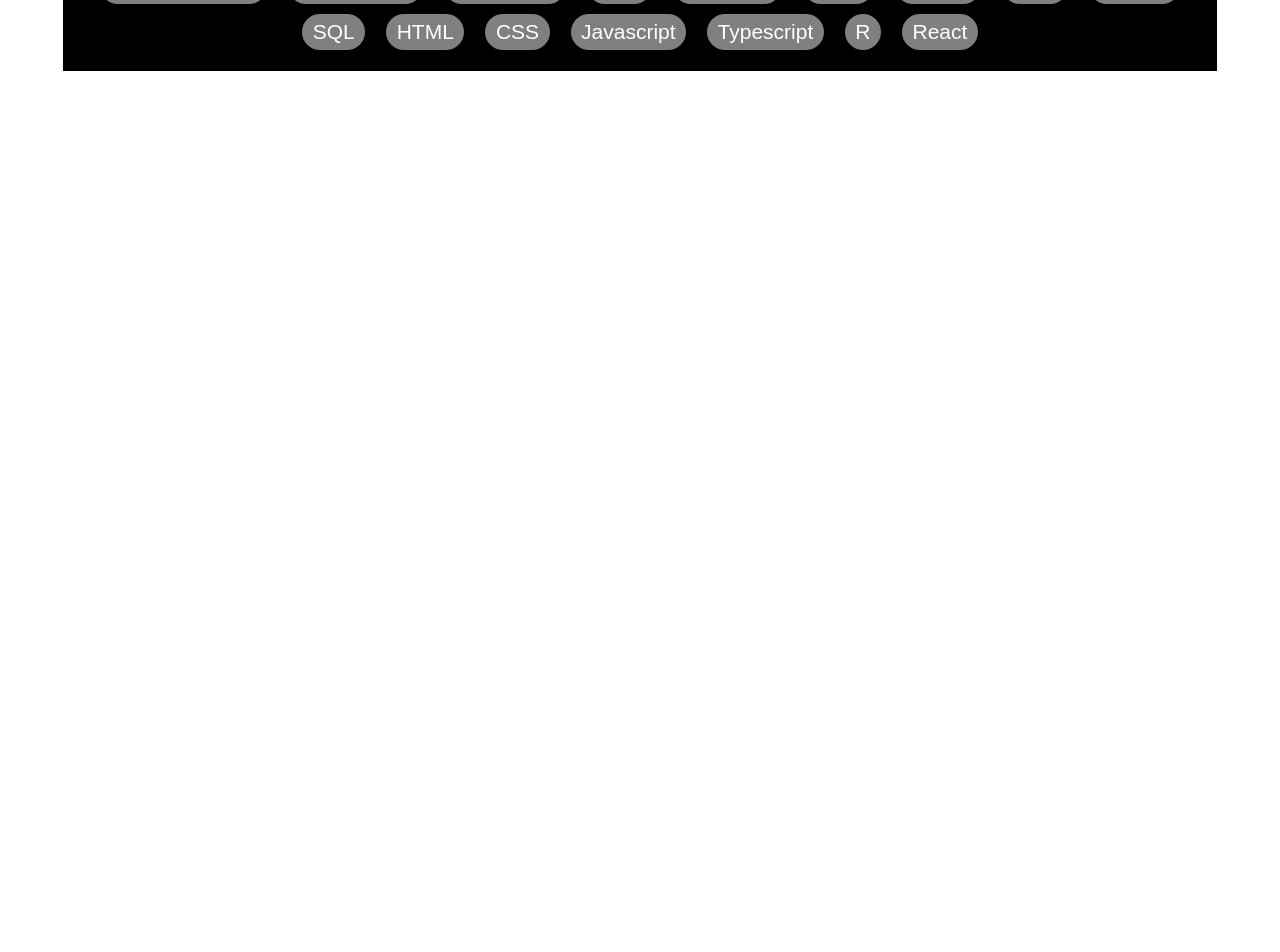
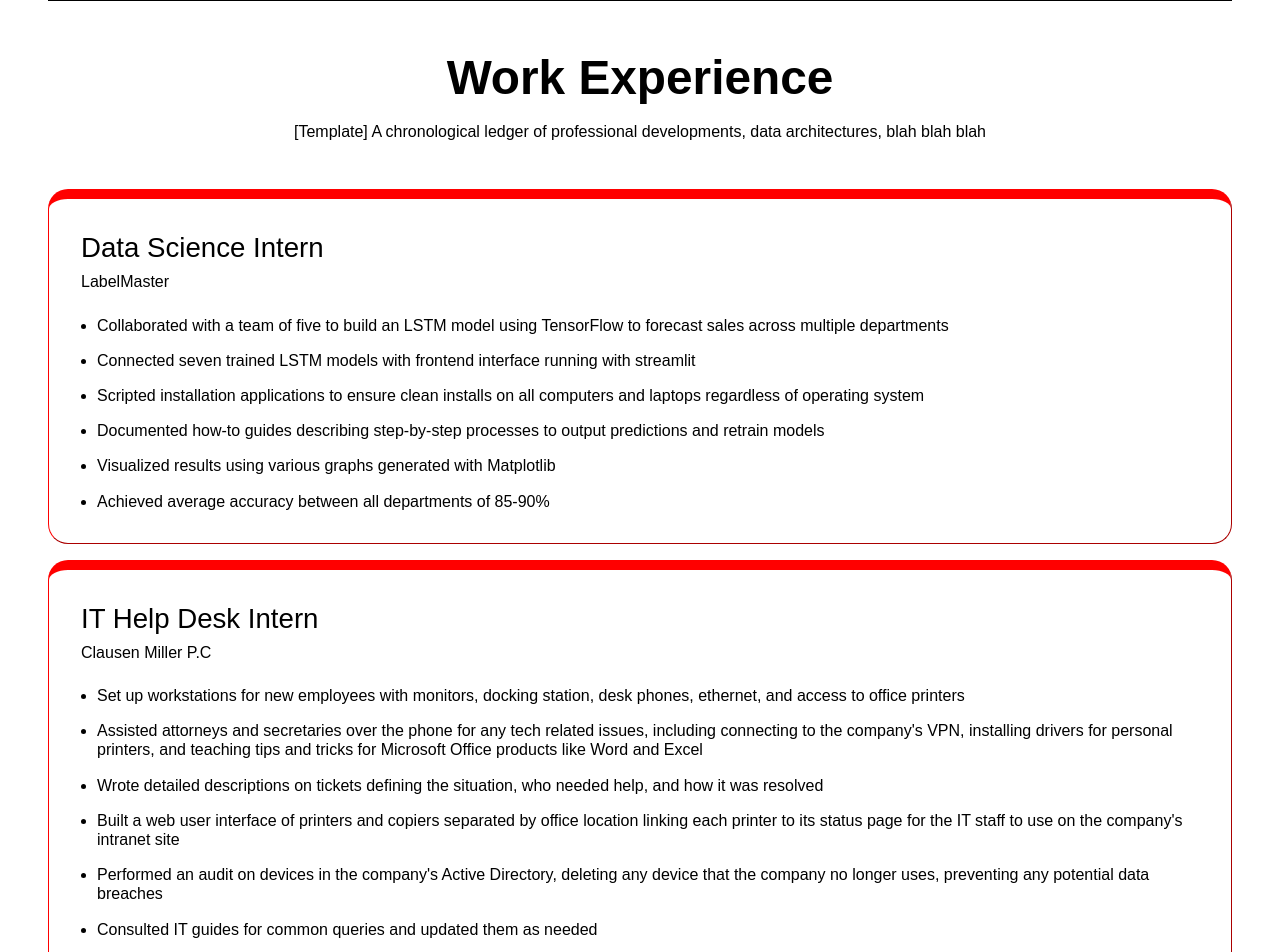
Before and after one commit to Drewster0128/website-portfolio, a Vue app: page / in a window 1280 px wide. Shown: the part 900-1852 px from the top of the page. Before the commit the page ends 1034 px from the top, so only its background shows below. Built offline with nearby package versions, Linux system fonts and the light colour scheme.

Commit message:
Begin work experience

```diff
--- a/src/App.vue
+++ b/src/App.vue
@@ -1,8 +1,10 @@
 <script setup>
 import HelloWorld from './components/HelloWorld.vue'
 import Home from "./components/Home.vue"
+import WorkExperience from './components/WorkExperience.vue';
 </script>
 
 <template>
   <Home />
+  <WorkExperience />
 </template>
--- /dev/null
+++ b/src/components/WorkExperience.vue
@@ -0,0 +1,60 @@
+<script setup>
+
+</script>
+
+<template>
+    <section class="container container--column hero">
+        <h1 class="hero__title">Work Experience</h1>
+        <p class="hero__paragraph">[Template] A chronological ledger of professional developments, data architectures, blah blah blah</p>
+    </section>
+    <section class="container container--column">
+        <article class="experience">
+            <h2 class="experience__title">Data Science Intern</h2>
+            <h3 class="experience__employer">LabelMaster</h3>
+            <ul class="container container--column">
+                <li class="experience__bullet">
+                    Collaborated with a team of five to build an LSTM model using TensorFlow to forecast sales across multiple departments
+                </li>
+                <li class="experience__bullet">
+                    Connected seven trained LSTM models with frontend interface running with streamlit
+                </li>
+                <li class="experience__bullet">
+                    Scripted installation applications to ensure clean installs on all computers and laptops regardless of operating system
+                </li>
+                <li class="experience__bullet">
+                    Documented how-to guides describing step-by-step processes to output predictions and retrain models
+                </li>
+                <li class="experience__bullet">
+                    Visualized results using various graphs generated with Matplotlib
+                </li>
+                <li class="experience__bullet">
+                    Achieved average accuracy between all departments of 85-90%
+                </li>
+            </ul>
+        </article>
+        <article class="experience">
+            <h2 class="experience__title">IT Help Desk Intern</h2>
+            <h3 class="experience__employer">Clausen Miller P.C</h3>
+            <ul class="container container--column">
+                <li class="experience__bullet">
+                    Set up workstations for new employees with monitors, docking station, desk phones, ethernet, and access to office printers
+                </li>
+                <li class="experience__bullet">
+                    Assisted attorneys and secretaries over the phone for any tech related issues, including connecting to the company's VPN, installing drivers for personal printers, and teaching tips and tricks for Microsoft Office products like Word and Excel
+                </li>
+                <li class="experience__bullet">
+                    Wrote detailed descriptions on tickets defining the situation, who needed help, and how it was resolved
+                </li>
+                <li class="experience__bullet">
+                    Built a web user interface of printers and copiers separated by office location linking each printer to its status page for the IT staff to use on the company's intranet site
+                </li>
+                <li class="experience__bullet">
+                    Performed an audit on devices in the company's Active Directory, deleting any device that the company no longer uses, preventing any potential data breaches
+                </li>
+                <li class="experience__bullet">
+                    Consulted IT guides for common queries and updated them as needed
+                </li>
+            </ul>
+        </article>
+    </section>
+</template>
--- a/src/style.css
+++ b/src/style.css
@@ -1,6 +1,6 @@
 * {
   font-family: sans-serif;
-  font-size: 21px;
+  font-size: 16px;
   line-height: 1.2;
   color: black;
 }
@@ -29,6 +29,28 @@
   row-gap: 0.5rem;
 }
 
+.experience {
+  padding: 2rem;
+  border-style: outset;
+  border-width: 10px 1px 1px 1px;
+  border-color: red;
+  border-radius: 20px;
+}
+
+.experience__bullet {
+  list-style: disc;
+  margin-left: 1rem;
+}
+
+.experience__employer {
+  margin-bottom: 1.5rem
+}
+
+.experience__title {
+  font-size: 1.728rem;
+  margin-bottom: 0.5rem;
+}
+
 .hero__button {
   padding-left: 1rem;
   padding-right: 1rem;
@@ -41,12 +63,13 @@
 
 .hero__title {
   text-align: center;
-  font-size: 2.2857142857rem
+  font-size: 2.986rem;
+  font-weight: bold;
 }
 
 .hero__subtitle {
   text-align: center;
-  font-size: 2.2857142857rem
+  font-size: 2.986rem;
 }
 
 .hero__paragraph {
@@ -60,7 +83,7 @@
 
 .skills {
   background-color: black;
-  padding: 1rem;
+  padding: 2rem;
 }
 
 .skills__item {
@@ -71,7 +94,8 @@
 }
 
 .skills__title {
-  font-size: 1.7142857143rem;
+  font-size: 1.728rem;
+  margin-bottom: 1rem;
   color: #fffffe;
 }
 
```
